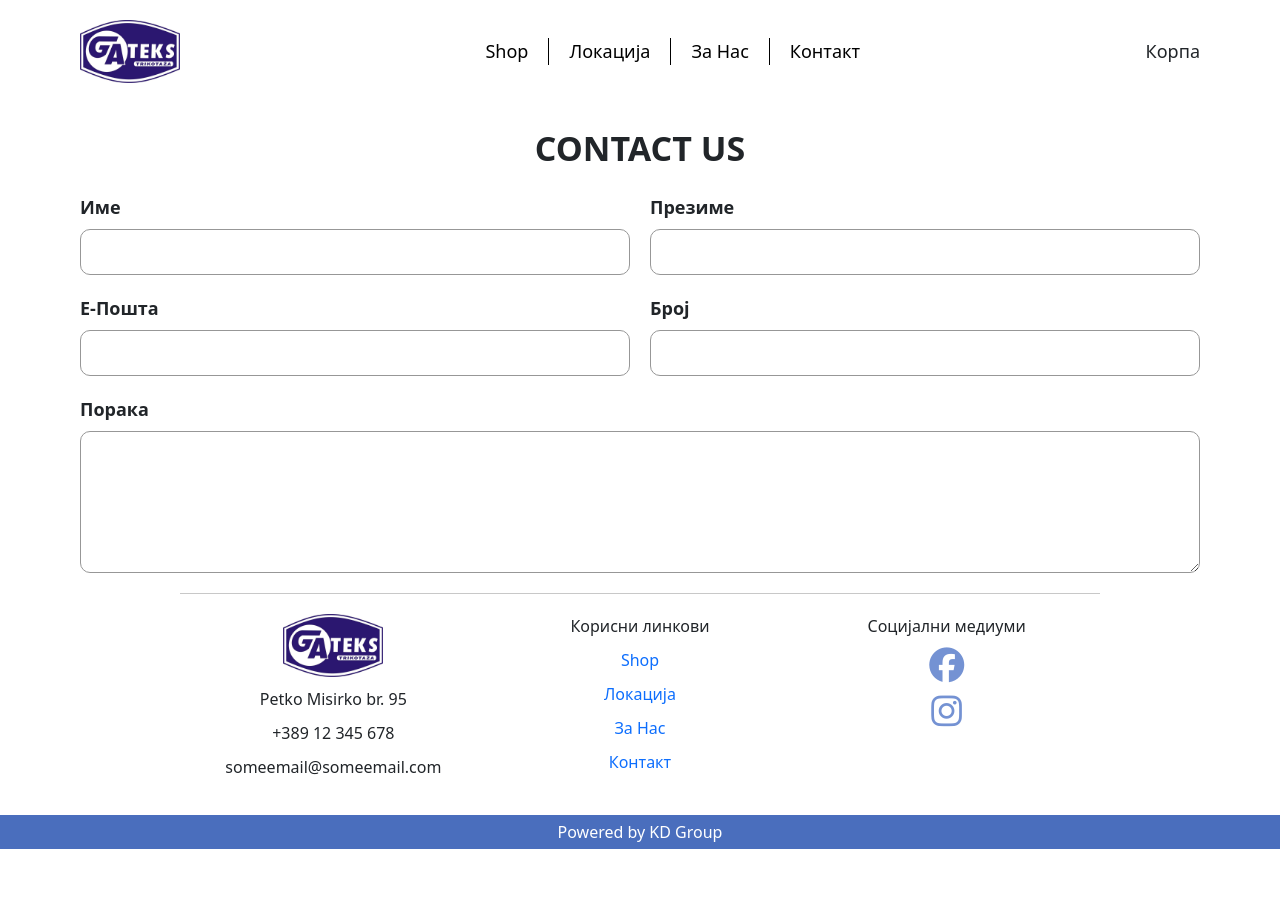
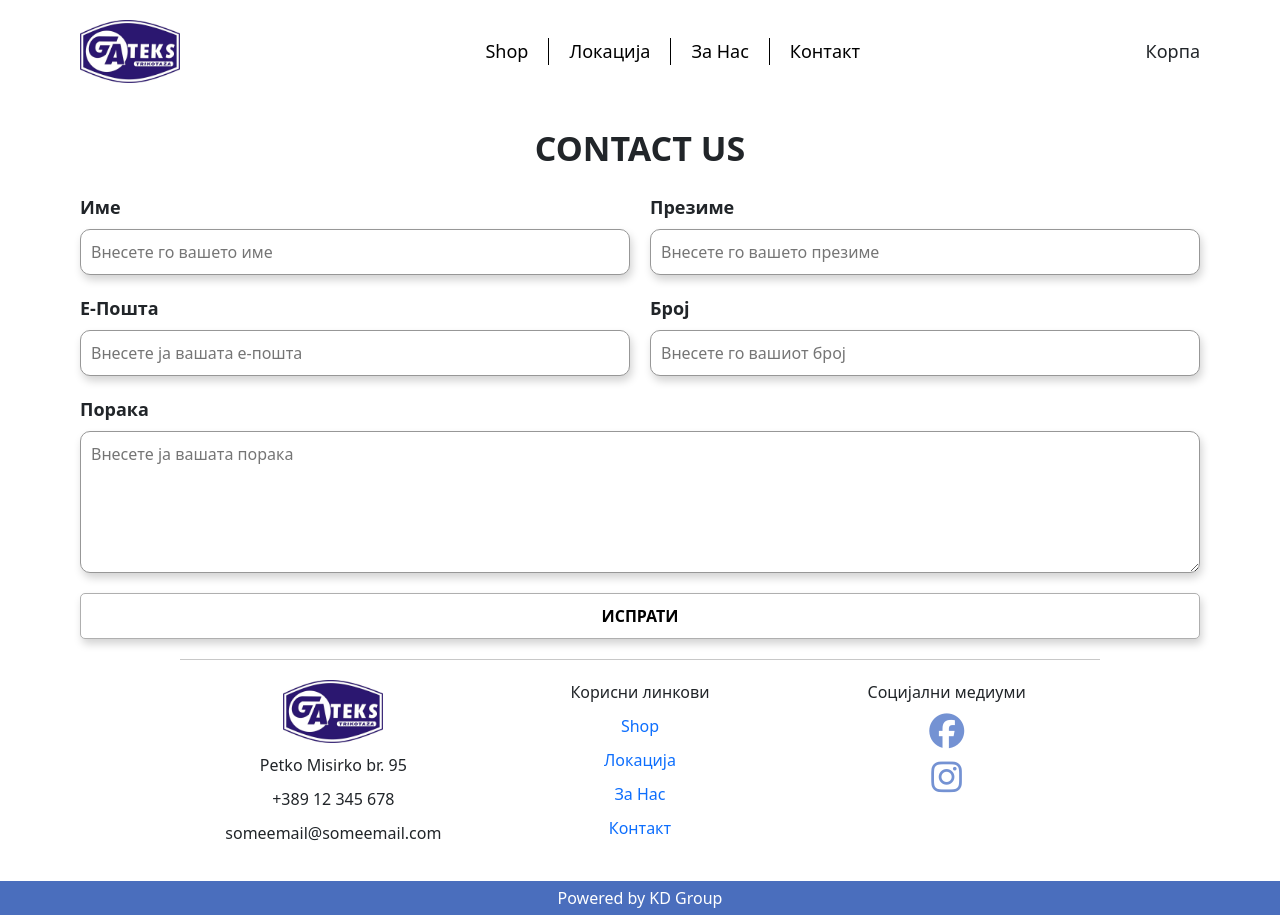
Before and after one commit to dino-taleski/gatex_website, a Next.js app in the folder gatex_website/: page /contact in a window 1280 px wide. Before the commit the page ends 849 px from the top, so only its background shows below. Built offline with nearby package versions, Linux system fonts and the light colour scheme.

Commit message:
minor form fix + added send button

```diff
--- a/gatex_website/src/pages/contact/index.tsx
+++ b/gatex_website/src/pages/contact/index.tsx
@@ -22,21 +22,41 @@ const ContactPage = () => {
                         <div className={styles.input_label_group}>
                             <div className={styles.input_label}>
                                 <label htmlFor="name">Име</label>
-                                <input type="text" id="name" />
+                                <input
+                                    type="text"
+                                    id="name"
+                                    placeholder="Внесете го вашето име"
+                                    required
+                                />
                             </div>
                             <div className={styles.input_label}>
                                 <label htmlFor="surname">Презиме</label>
-                                <input type="text" id="surname" />
+                                <input
+                                    type="text"
+                                    id="surname"
+                                    placeholder="Внесете го вашето презиме"
+                                    required
+                                />
                             </div>
                         </div>
                         <div className={styles.input_label_group}>
                             <div className={styles.input_label}>
                                 <label htmlFor="email">Е-Пошта</label>
-                                <input type="text" id="email" />
+                                <input
+                                    type="text"
+                                    id="email"
+                                    placeholder="Внесете ја вашата е-пошта"
+                                    required
+                                />
                             </div>
                             <div className={styles.input_label}>
                                 <label htmlFor="number">Број</label>
-                                <input type="text" id="number" />
+                                <input
+                                    type="text"
+                                    id="number"
+                                    placeholder="Внесете го вашиот број"
+                                    required
+                                />
                             </div>
                         </div>
                         <div className={styles.input_label}>
@@ -47,7 +67,14 @@ const ContactPage = () => {
                                 id="message"
                                 cols="30"
                                 rows="5"
+                                placeholder="Внесете ја вашата порака"
+                                required
                             ></textarea>
+                        </div>
+                        <div className={styles.form_button_div}>
+                            <button className={styles.form_button}>
+                                ИСПРАТИ
+                            </button>
                         </div>
                     </form>
                 </div>
--- a/gatex_website/src/styles/ContactUs.module.css
+++ b/gatex_website/src/styles/ContactUs.module.css
@@ -25,12 +25,38 @@
     padding: 10px;
     border-radius: 10px;
     border: 1px solid rgb(151, 151, 151);
+    box-shadow: 2px 5px 8px rgb(211, 211, 211);
 }
 
 .input_textarea {
     border: 1px solid rgb(151, 151, 151);
     border-radius: 10px;
     padding: 10px;
+    box-shadow: 2px 5px 8px rgb(211, 211, 211);
+}
+
+.form_button_div {
+    display: flex;
+    justify-content: center;
+}
+
+.form_button {
+    width: 100%;
+    margin-top: 20px;
+    border-radius: 5px;
+    padding-top: 10px;
+    padding-bottom: 10px;
+    background-color: white;
+    border: 1px solid rgb(175, 175, 175);
+    transition: background-color 0.3s ease-in-out, color 0.3s ease-in-out;
+    box-shadow: 2px 5px 8px rgb(211, 211, 211);
+    font-weight: bold;
+}
+
+.form_button:hover {
+    cursor: pointer;
+    background-color: rgb(116, 146, 211);
+    color: white;
 }
 
 /* optimize for mobile */
```
